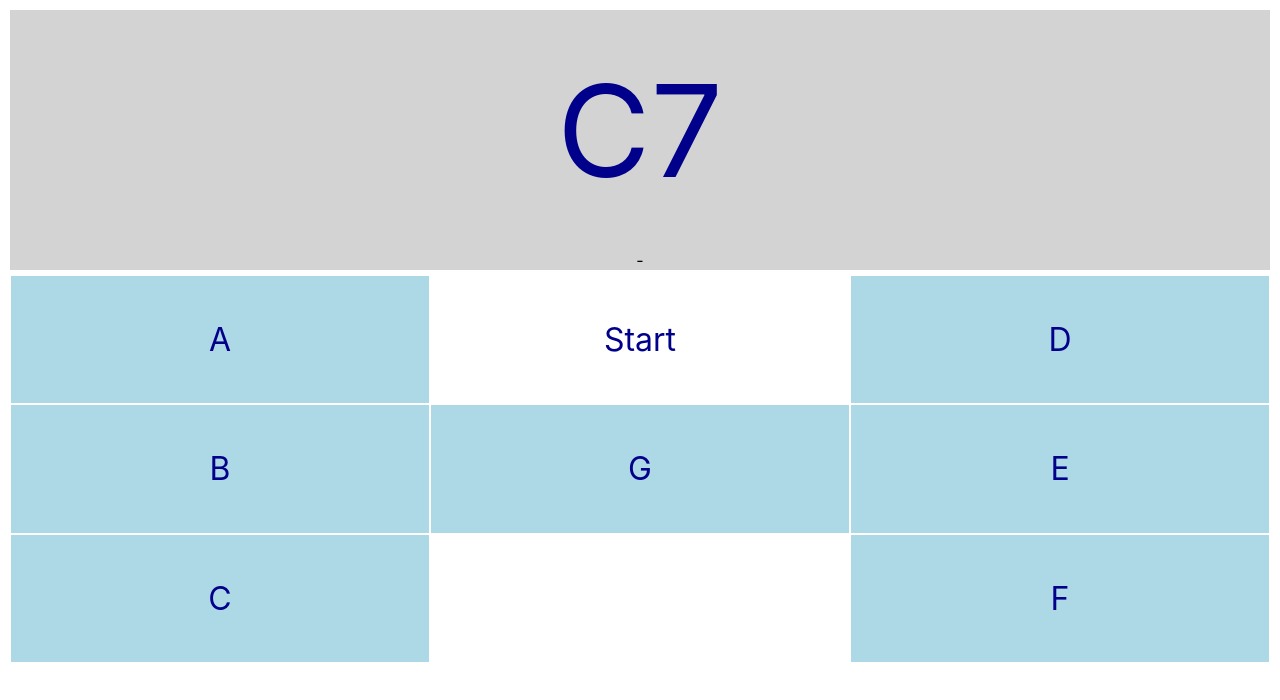
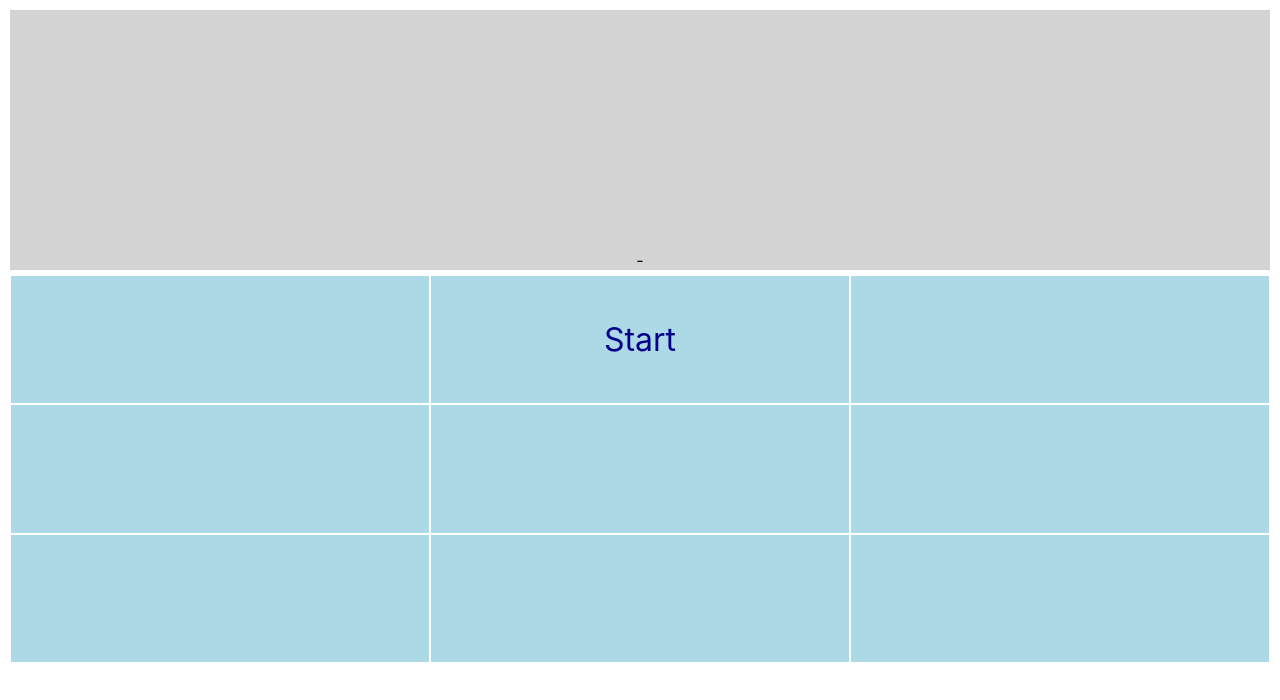
Before and after one commit to davidsjg/chord-key-id, a React (Create React App) app: page / in a window 1280 px wide. Shown: the top 700 px of the page. Built offline with nearby package versions, Linux system fonts and the light colour scheme.

Commit message:
start button working - other buttons hidden before push

```diff
--- a/src/App.js
+++ b/src/App.js
@@ -8,7 +8,7 @@ function App() {
   const [clickCounter, setClickCounter] = useState(0);
   const [noteBanner, setNoteBanner] = useState();
   const [scoreboard, setScoreboard] = useState("-");
-  const [currNum, setCurrNum] = useState(0);
+  const [currNum, setCurrNum] = useState('null');
   const [shuffArr, setShuffArr] = useState([]);
   const [userSelect, setUserSelect] = useState('');
 
@@ -18,9 +18,9 @@ function App() {
     let sevensArray = ["C7", "G7", "D7", "A7", "E7", "B7", "F#7"];
     shuffle(sevensArray)
     setShuffArr(sevensArray)
-    setNoteBanner(sevensArray[0])
   }, []);
 
+  console.log(shuffArr)
 
   function shuffle(array) {
     let currentIndex = array.length;
@@ -36,6 +36,12 @@ function App() {
 
 
   function handleUpdateState(prop1, prop2) {
+    console.log(prop2)
+    if(prop2 === 0){
+      setCurrNum(0)
+      setNoteBanner(shuffArr[0])
+      return;
+    }
     console.log(prop1);
     setScoreboard('test')
     setCurrNum(currNum + 1);
--- a/src/NoteSelector/NoteSelector.css
+++ b/src/NoteSelector/NoteSelector.css
@@ -16,8 +16,27 @@
     color: darkblue;
 }
 
+.selectHidden{
+    background-color: lightblue;
+    margin: 1px;
+    display: flex;
+    flex-direction: column;
+    align-items: center;
+    justify-content: center;
+    font-size: xx-large;
+    color: lightblue;
+}
+
 .selectBlank{
-    background-color: white;
+    background-color: lightblue;
+    margin: 1px;
+    display: flex;
+    flex-direction: row;
+    align-items: center;
+    justify-content: center;
+    font-size: xx-large;
+    color: darkblue;
+    overflow: scroll;
 }
 
 
@@ -28,4 +47,5 @@
     box-shadow: 0 0 3px black;
     transform: scaleX(.99);
     transform: scaleY(.99);
+    font-size: xx-large;
 }
--- a/src/NoteSelector/NoteSelector.js
+++ b/src/NoteSelector/NoteSelector.js
@@ -3,39 +3,86 @@ import "./NoteSelector.css";
 
 function NoteSelector({ onUpdateState, currIndex }) {
   function handleClick(e) {
-
+    if(currIndex === 'null'){
+        return;
+    }
     let userPick = e.target.id;
-    let testProp2 = 'test2';
+    let testProp2 = "test2";
     onUpdateState(userPick, testProp2);
+  }
+  function handleClick2(e) {
+    let userPick = e.target.id;
+    let index = 0;
+    onUpdateState(userPick, index);
   }
   return (
     <>
       <div className="noteSelectContain">
-        <div className="select selectA" onClick={handleClick} id='A'>
+        {currIndex === "null" && (
+          <div className="selectHidden" onClick={handleClick} id="A">A</div>
+        )}
+        {currIndex >= 0 && (
+          <div className="select selectA" onClick={handleClick} id="A">
             A
           </div>
-        {currIndex === 0 && <div className="select selectBlank">Start</div>}
-        {currIndex > 0 && <div className="select selectBlank"></div>}
-
-        <div className="select selectD" onClick={handleClick} id='D'>
+        )}
+        {currIndex === "null" && (
+          <div className="selectBlank" onClick={handleClick2}>
+            Start
+          </div>
+        )}
+        {currIndex >= 0 && (
+          <div className="selectHidden" onClick={handleClick}>D</div>
+        )}
+        {currIndex === "null" && (
+          <div className="select selectD" onClick={handleClick} id="D"></div>
+        )}
+        {currIndex >= 0 && (
+          <div className="select selectD" onClick={handleClick} id="D">
             D
           </div>
-        <div className="select selectB" onClick={handleClick} id='B'>
+        )}
+        {currIndex === "null" && (
+          <div className="selectHidden" onClick={handleClick} id="B">B</div>
+        )}
+        {currIndex >= 0 && (
+          <div className="select selectB" onClick={handleClick} id="B">
             B
           </div>
-        <div className="select selectG" onClick={handleClick} id='G'>
+        )}
+        {currIndex === "null" && (
+          <div className="selectHidden" onClick={handleClick} id="G">G</div>
+        )}
+        {currIndex >= 0 && (
+          <div className="select selectG" onClick={handleClick} id="G">
             G
           </div>
-        <div className="select selectE" onClick={handleClick} id='E'>
+        )}
+        {currIndex === "null" && (
+          <div className="selectHidden" onClick={handleClick} id="E">E</div>
+        )}
+        {currIndex >= 0 && (
+          <div className="select selectE" onClick={handleClick} id="E">
             E
           </div>
-        <div className="select selectC" onClick={handleClick} id='C'>
+        )}
+        {currIndex === "null" && (
+          <div className="selectHidden" onClick={handleClick} id="C">C</div>
+        )}
+        {currIndex >= 0 && (
+          <div className="select selectC" onClick={handleClick} id="C">
             C
           </div>
+        )}
         <div className="select selectBlank"></div>
-        <div className="select selectF" onClick={handleClick} id='F'>
+        {currIndex === "null" && (
+          <div className="selectHidden" onClick={handleClick} id="F">F</div>
+        )}
+        {currIndex >= 0 && (
+          <div className="select selectF" onClick={handleClick} id="F">
             F
           </div>
+        )}
       </div>
     </>
   );
```
Lines whose indentation alone changed are shown as unchanged.
